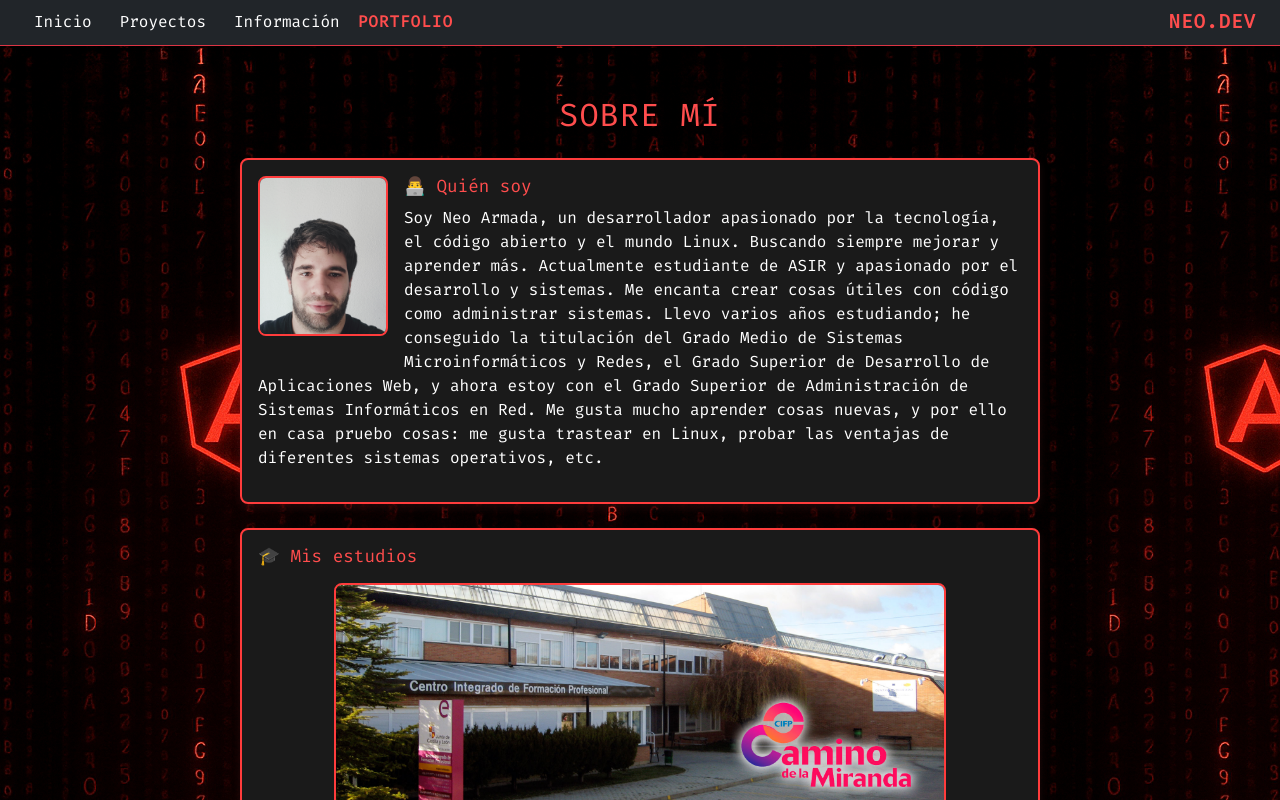
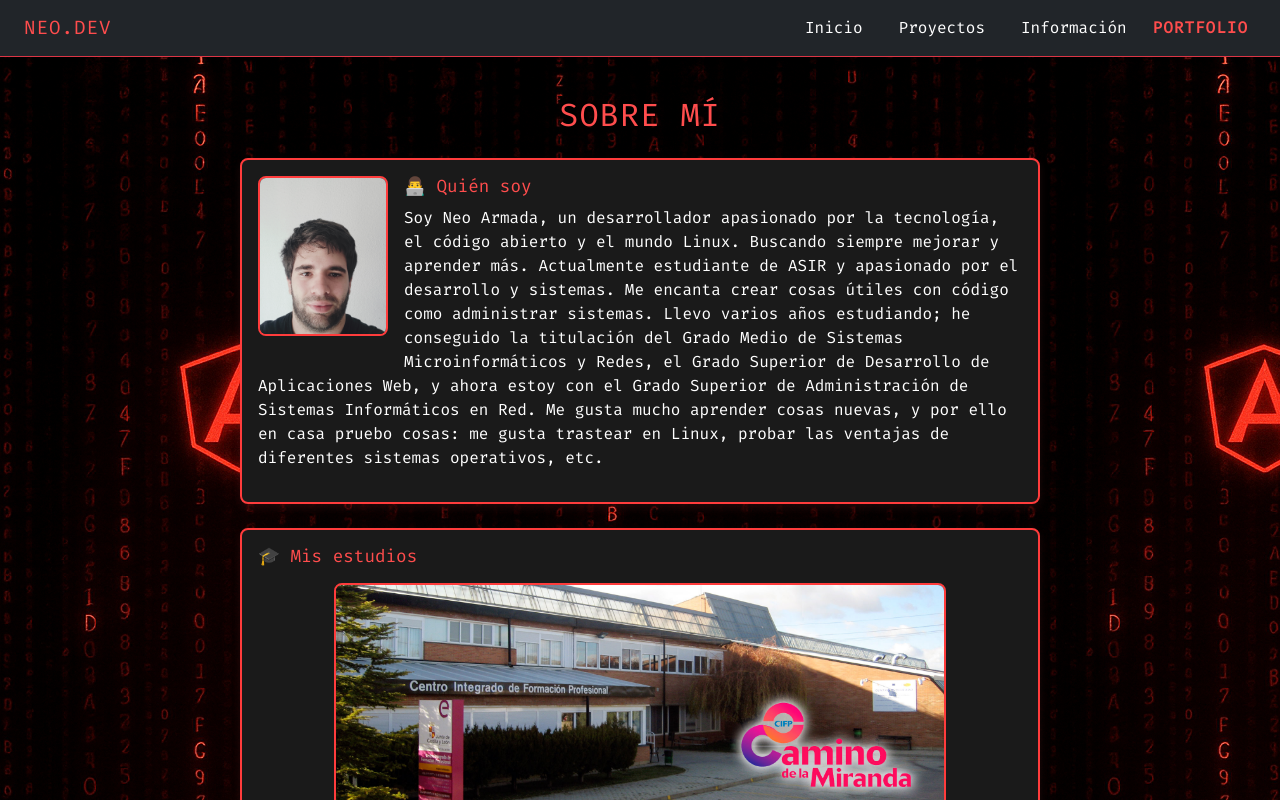
Before and after one commit to Neoarmadam/Portfolio, an Angular app in the folder portfolio_personal/: page / in a window 1280 px wide. Shown: the top 800 px of the page. Built offline with nearby package versions, Linux system fonts and the light colour scheme.

Commit message:
Header Responsive
El Header ahora es responsive

```diff
--- a/portfolio_personal/src/app/header/header.component.html
+++ b/portfolio_personal/src/app/header/header.component.html
@@ -1,14 +1,37 @@
-<header class="fixed-top bg-dark d-flex justify-content-between align-items-center px-4 py-2 border-bottom border-danger shadow-sm">
-    <nav>
-        <ul class="list-inline mb-0">
-            <li class="list-inline-item"><a class="nav-link-custom" routerLink="">Inicio</a></li>
-            <li class="list-inline-item"><a class="nav-link-custom" routerLink="proyectos">Proyectos</a></li>
-            <li class="list-inline-item"><a class="nav-link-custom" routerLink="informacion">Información</a></li>
-            <li class="list-inline-item"><span class="nav-highlight">Portfolio</span></li>
-        </ul>
+<header class="fixed-top bg-dark border-bottom border-danger shadow-sm">
+    <nav class="navbar navbar-expand-lg navbar-dark px-4 py-2">
+        <!-- Izquierda: Marca -->
+        <span class="brand-title">Neo.Dev</span>
+
+        <!-- Botón hamburguesa para móviles -->
+        <button
+            class="navbar-toggler"
+            type="button"
+            data-bs-toggle="collapse"
+            data-bs-target="#navbarNav"
+            aria-controls="navbarNav"
+            aria-expanded="false"
+            aria-label="Toggle navigation"
+            >
+            <span class="navbar-toggler-icon"></span>
+        </button>
+
+        <!-- Derecha: Menú de navegación -->
+        <div class="collapse navbar-collapse justify-content-end" id="navbarNav">
+            <ul class="navbar-nav mb-2 mb-lg-0">
+                <li class="nav-item">
+                    <a class="nav-link nav-link-custom" routerLink="">Inicio</a>
+                </li>
+                <li class="nav-item">
+                    <a class="nav-link nav-link-custom" routerLink="proyectos">Proyectos</a>
+                </li>
+                <li class="nav-item">
+                    <a class="nav-link nav-link-custom" routerLink="informacion">Información</a>
+                </li>
+                <li class="nav-item">
+                    <span class="nav-link nav-highlight">Portfolio</span>
+                </li>
+            </ul>
+        </div>
     </nav>
-
-    <div class="text-light fw-bold">
-        <span class="brand-title">Neo.Dev</span>
-    </div>
 </header>
```
